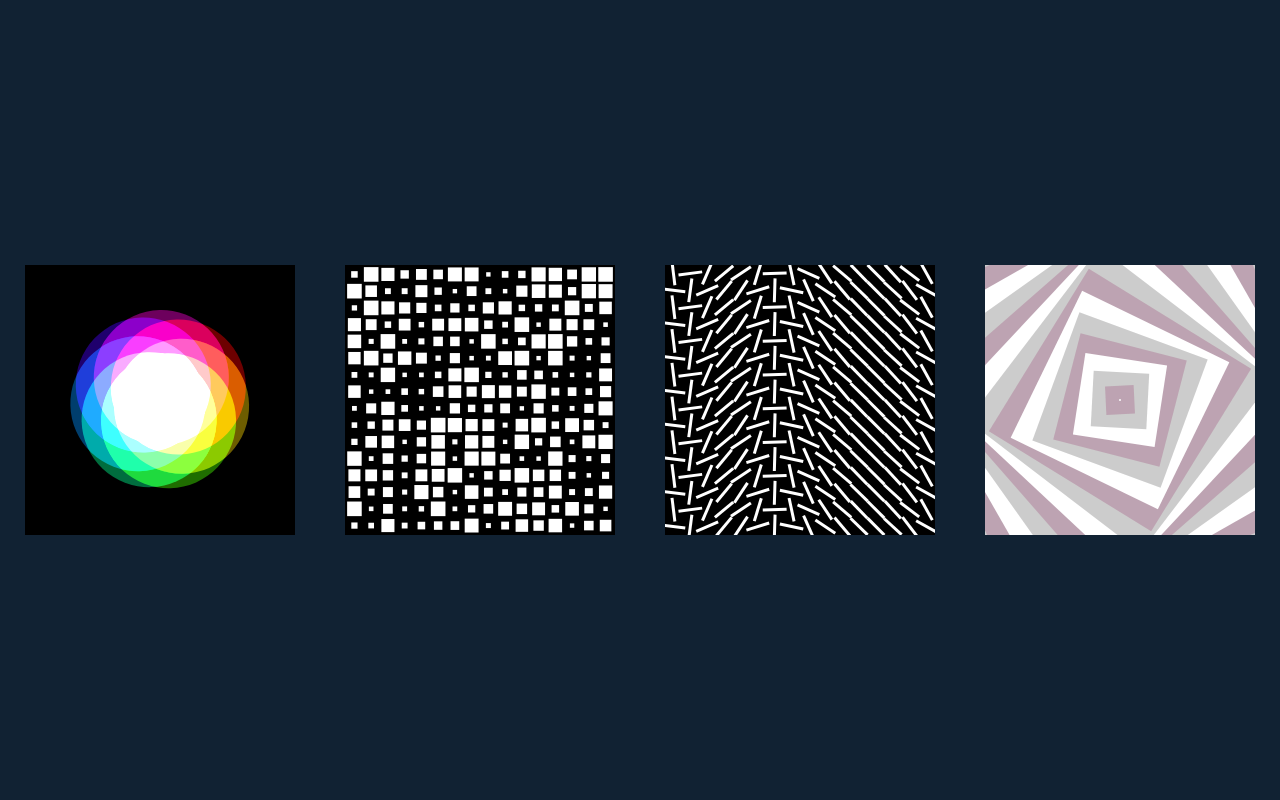
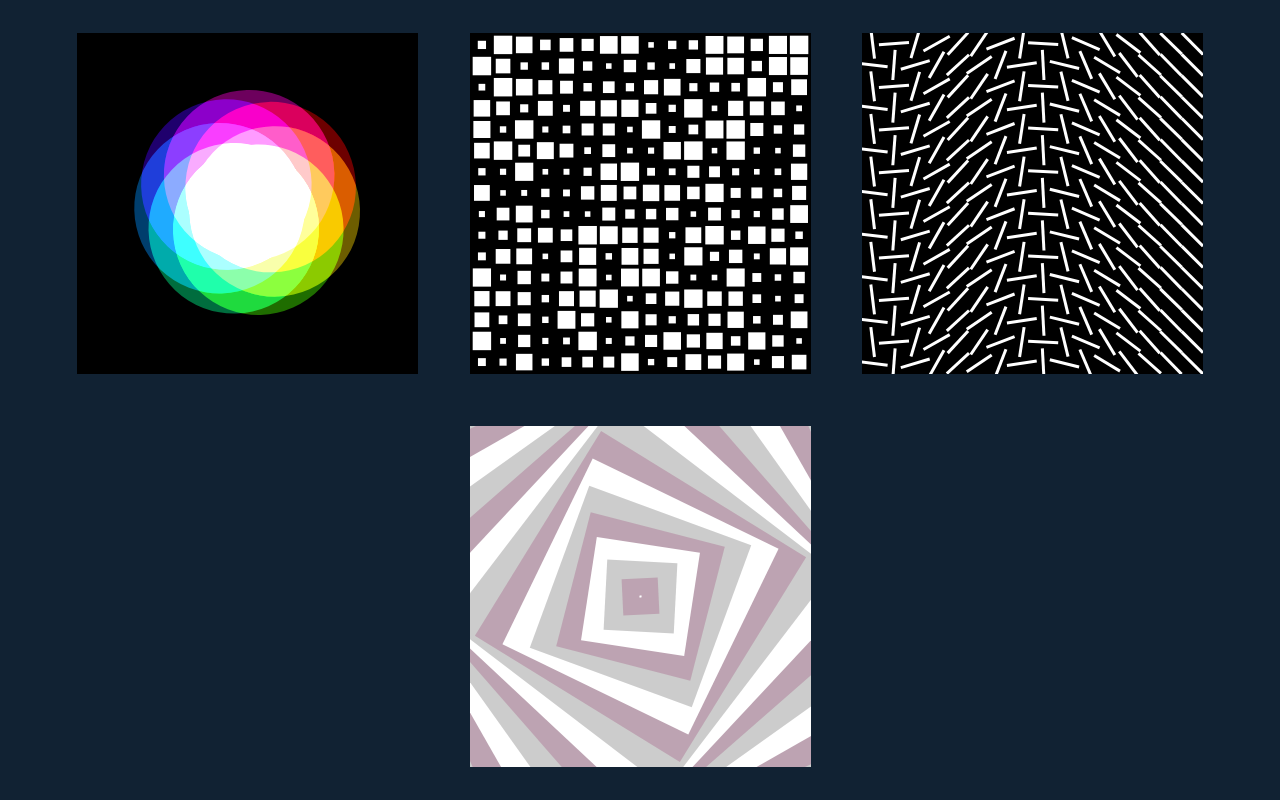
Before and after one commit to mythmon/jaz, a website with bundled scripts: page index.html in a window 1280 px wide. Built offline with nearby package versions, Linux system fonts and the light colour scheme.

Commit message:
A better auto-sizer

```diff
--- a/gulpfile.js
+++ b/gulpfile.js
@@ -14,7 +14,7 @@ gulp.task('build', function() {
     .pipe(fs.createWriteStream('./app.js'));
 });
 
-gulp.task('watch', function () {
+gulp.task('watch', ['build'], function () {
   return gulp.watch('src/**/*.js', ['build']);
 });
 
--- a/src/main.js
+++ b/src/main.js
@@ -5,6 +5,20 @@ import {Zoom} from './animations/zoom.js';
 
 var animations = [RainbowFlower, Pulse, Forever, Zoom];
 var animSets;
+
+/* Calculate how big to make cells so that when they are tiled in a grid
+ * across the entire screen, they fill the screen in roughly the same
+ * aspect ratio as the screen.
+ */
+function calculateCellSize(numCells) {
+  var screenArea = document.body.clientWidth * document.body.clientHeight;
+  var multiplier = Math.sqrt(numCells / screenArea);
+  var cellsNumWide = Math.ceil(document.body.clientWidth * multiplier);
+  var cellsNumTall = Math.ceil(document.body.clientHeight * multiplier);
+  var cellWidth = document.body.clientWidth / cellsNumWide;
+  var cellHeight = document.body.clientHeight / cellsNumTall;
+  return Math.max(cellWidth, cellHeight) * 0.8;
+}
 
 function init() {
   animSets = [];
@@ -15,33 +29,23 @@ function init() {
 
   container = document.createElement('div');
   container.classList.add('container');
-  container.style['align-items'] = 'stretch';
   document.body.appendChild(container);
 
+  var desiredSize = calculateCellSize(animations.length);
   var c;
-  for (var key in animations) {
+  for (var animation of animations) {
     c = document.createElement('canvas');
+    c.width = desiredSize;
+    c.height = desiredSize;
+    c.style['flex-basis'] = desiredSize;
     container.appendChild(c);
     animSets.push({
-      animationClass: animations[key],
+      animationClass: animation,
       canvas: c,
       ctx: c.getContext('2d'),
+      animation: new animation(c),
     });
   }
-
-  var desiredSize = document.body.clientWidth / animSets.length;
-  if (desiredSize > document.body.clientHeight) {
-    desiredSize = document.body.clientHeight;
-  }
-  desiredSize -= 50;
-
-  animSets.forEach(function(set) {
-    set.canvas.width = desiredSize;
-    set.canvas.height = desiredSize;
-    set.animation = new set.animationClass(set.canvas);
-  });
-
-  container.style['align-items'] = 'center';
 }
 
 init();
--- a/style.css
+++ b/style.css
@@ -5,12 +5,13 @@ body {
 
 .container {
   display: flex;
-  /*align-items: center;*/
+  flex-wrap: wrap;
+  align-content: center;
   justify-content: center;
   width: 100vw;
   height: 100vh;
 }
 
 .container canvas {
-  margin: 25px;
+  margin: 2vmax;
 }
```
